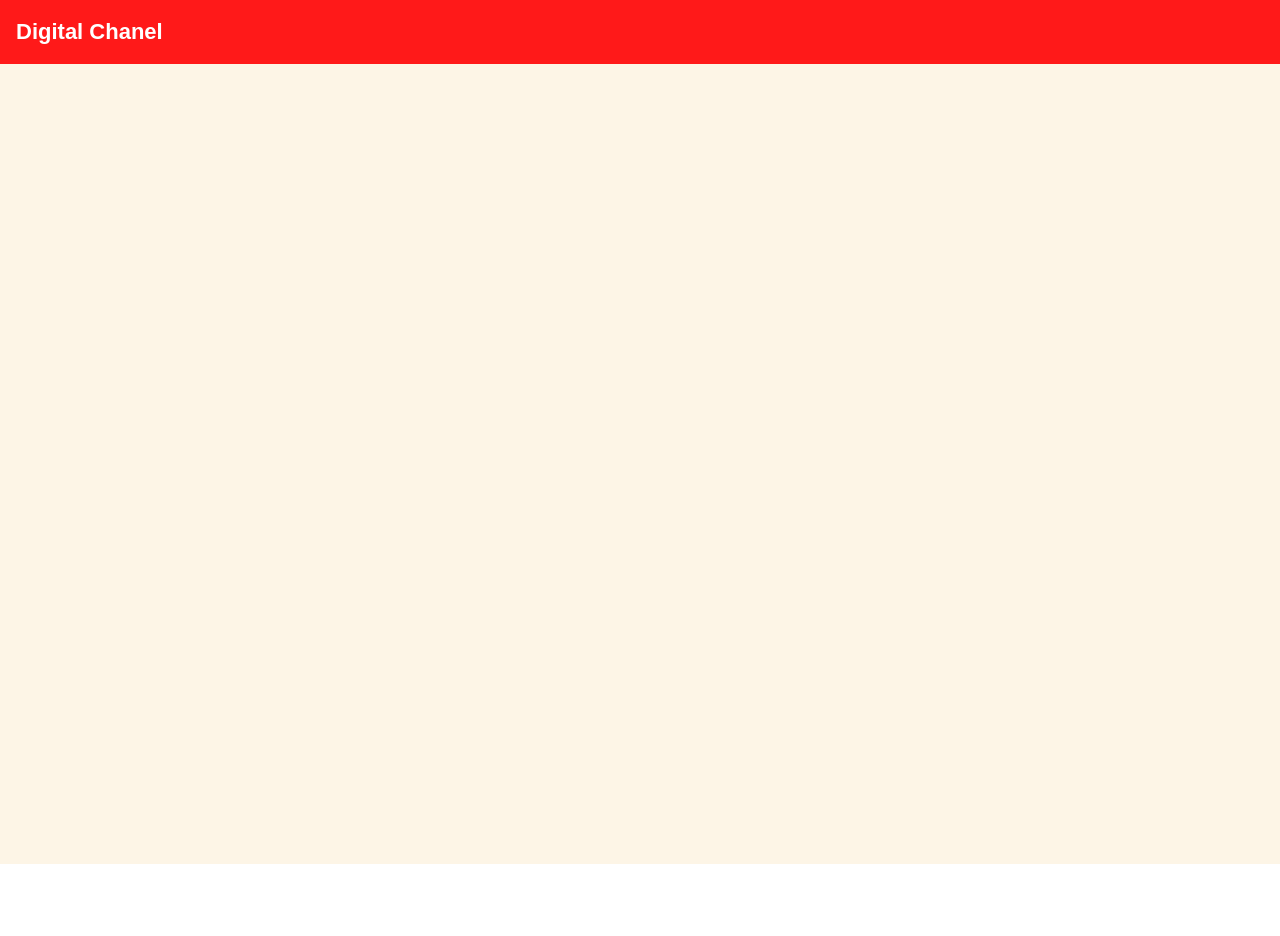
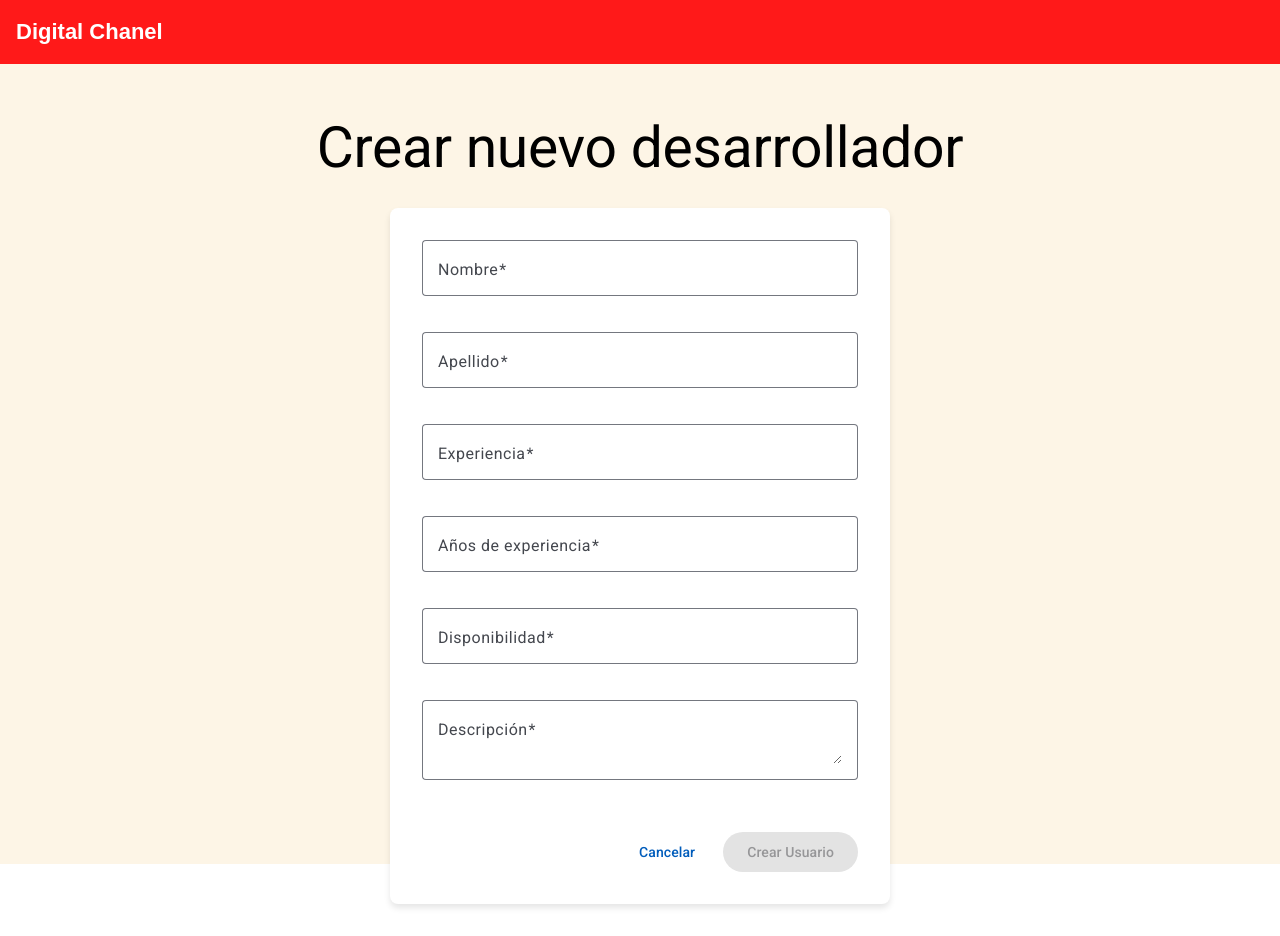
Before and after one commit to Escalpilinido/digital-channel, an Angular app: page /user-create in a window 1280 px wide. Before the commit the page ends 864 px from the top, so only its background shows below. Built offline with nearby package versions, Linux system fonts and the light colour scheme.

Commit message:
feat: create user

```diff
--- a/src/app/pages/user-Info/user-info.component.html
+++ b/src/app/pages/user-Info/user-info.component.html
@@ -1,6 +1,6 @@
 <article class="user-info">
     <section class="actions">
-        <button mat-flat-button color="primary" (click)="goToCreateUser()">Agregar desarrollador</button>
+        <button mat-flat-button color="primary" [routerLink]="['/user-create']">Agregar desarrollador</button>
         <button mat-stroked-button color="secondary" (click)="exportToExcel()">Exportar a excel</button>
     </section>
     <section class="table-container">
--- a/src/app/pages/user-Info/user-info.component.ts
+++ b/src/app/pages/user-Info/user-info.component.ts
@@ -7,7 +7,7 @@ import { MatTableModule } from '@angular/material/table';
 import { MatButtonModule } from '@angular/material/button';
 import { MatPaginatorModule } from '@angular/material/paginator';
 import * as XLSX from 'xlsx';
-import { Router, RouterModule } from '@angular/router';
+import { RouterModule } from '@angular/router';
 import { UsersService } from '../../services/users';
 import { first } from 'rxjs';
 
@@ -20,7 +20,6 @@ import { first } from 'rxjs';
 })
 export class UserInfoComponent implements AfterViewInit {
   private usersService = inject(UsersService);
-  private router = inject(Router);
 
   displayedColumns: string[] = ['name', 'surname', 'seniority', 'years', 'availability'];
   dataSource = new MatTableDataSource<UserData>(usersData);
@@ -54,8 +53,4 @@ export class UserInfoComponent implements AfterViewInit {
     /* Download Excel */
     XLSX.writeFile(wb, 'Usuarios_DigitalChanel.xlsx');
   }
-
-  goToCreateUser() {
-    this.router.navigate(['/user-create']);
-  }
 }
--- a/src/app/pages/user-create/user-create.component.html
+++ b/src/app/pages/user-create/user-create.component.html
@@ -0,0 +1,43 @@
+<article class="container">
+    <h1>Crear nuevo desarrollador</h1>
+    <section class="form-container">
+        <form [formGroup]="formNewUser">
+            <mat-form-field appearance="outline">
+                <mat-label>Nombre</mat-label>
+                <input matInput formControlName="name" placeholder="Ej. Juan">
+            </mat-form-field>
+
+            <mat-form-field appearance="outline">
+                <mat-label>Apellido</mat-label>
+                <input matInput formControlName="surname" placeholder="Ej. Pérez">
+            </mat-form-field>
+
+            <mat-form-field appearance="outline">
+                <mat-label>Experiencia</mat-label>
+                <input matInput formControlName="seniority" placeholder="Ej. Senior">
+            </mat-form-field>
+
+            <mat-form-field appearance="outline">
+                <mat-label>Años de experiencia</mat-label>
+                <input matInput type="number" formControlName="years" placeholder="Ej. 5">
+            </mat-form-field>
+
+            <mat-form-field appearance="outline">
+                <mat-label>Disponibilidad</mat-label>
+                <input matInput formControlName="availability" placeholder="Ej. Inmediata o true/false">
+            </mat-form-field>
+
+            <mat-form-field appearance="outline">
+                <mat-label>Descripción</mat-label>
+                <textarea matInput formControlName="descripcion"
+                    placeholder="Cuenta un poco sobre el perfil..."></textarea>
+            </mat-form-field>
+
+            <section class="actions">
+                <button mat-button type="button" [routerLink]="['/user-info']">Cancelar</button>
+                <button mat-flat-button color="primary" [disabled]="formNewUser.invalid" (click)="saveUser()">Crear
+                    Usuario</button>
+            </section>
+        </form>
+    </section>
+</article>
--- a/src/app/pages/user-create/user-create.component.scss
+++ b/src/app/pages/user-create/user-create.component.scss
@@ -0,0 +1,32 @@
+.container {
+    display: flex;
+    flex-direction: column;
+    align-items: center;
+    padding: 2rem;
+}
+
+.form-container {
+    width: 100%;
+    max-width: 500px;
+    background: white;
+    padding: 2rem;
+    border-radius: 8px;
+    box-shadow: 0 4px 6px rgba(0, 0, 0, 0.1);
+}
+
+form {
+    display: flex;
+    flex-direction: column;
+    gap: 1rem;
+}
+
+mat-form-field {
+    width: 100%;
+}
+
+.actions {
+    display: flex;
+    justify-content: flex-end;
+    gap: 1rem;
+    margin-top: 1rem;
+}
--- a/src/app/pages/user-create/user-create.component.ts
+++ b/src/app/pages/user-create/user-create.component.ts
@@ -1,10 +1,14 @@
 import { Component, inject } from "@angular/core";
-import { FormBuilder, Validators } from "@angular/forms";
+import { FormBuilder, ReactiveFormsModule, Validators } from "@angular/forms";
+import { MatFormFieldModule } from "@angular/material/form-field";
+import { MatInputModule } from "@angular/material/input";
+import { MatButtonModule } from "@angular/material/button";
+import { RouterLink, RouterModule } from "@angular/router";
 
 @Component({
     selector: 'app-user-create',
     standalone: true,
-    imports: [],
+    imports: [MatFormFieldModule, MatInputModule, MatButtonModule, ReactiveFormsModule, RouterModule],
     templateUrl: './user-create.component.html',
     styleUrl: './user-create.component.scss',
 })
@@ -12,11 +16,17 @@ export class UserCreateComponent {
     private fb = inject(FormBuilder)
 
     formNewUser = this.fb.group({
-        name: ['', Validators.required],
+        name: ['', [Validators.required]],
         surname: ['', Validators.required],
         seniority: ['', Validators.required],
         years: ['', Validators.required],
         availability: ['', Validators.required],
-        description: ['', Validators.required],
+        descripcion: ['', Validators.required],
     })
+
+    saveUser() {
+        if (this.formNewUser.valid) {
+            console.log(this.formNewUser.value);
+        }
+    }
 }
--- a/src/app/pages/user-details/user-details.component.html
+++ b/src/app/pages/user-details/user-details.component.html
@@ -1,9 +1,18 @@
 <article>
     <h1>Detalle del usuario</h1>
-    <p>Nombre: {{user.name}}</p>
-    <p>Apellido: {{user.surname}}</p>
-    <p>Experiencia: {{user.seniority}}</p>
-    <p>Años: {{user.years}}</p>
-    <p>Disponibilidad: {{user.availability}}</p>
-    <p>Descripción: {{user.descripcion}}</p>
+
+    <mat-card appearance="outlined">
+        <mat-card-header>
+            <mat-card-title> Nombre: {{user.name}} {{user.surname}}</mat-card-title>
+            <mat-card-subtitle>Experiencia: {{user.seniority}}</mat-card-subtitle>
+        </mat-card-header>
+        <mat-card-content>
+            <p>Años: {{user.years}}</p>
+            <p>Disponibilidad: {{user.availability ? 'Disponible' : 'No disponible'}}</p>
+            <p>Descripción: {{user.descripcion}}</p>
+        </mat-card-content>
+        <mat-card-actions>
+            <button mat-stroked-button color="primary">Enviar correo</button>
+        </mat-card-actions>
+    </mat-card>
 </article>
--- a/src/app/pages/user-details/user-details.component.ts
+++ b/src/app/pages/user-details/user-details.component.ts
@@ -1,11 +1,12 @@
 import { ChangeDetectionStrategy, Component, inject } from '@angular/core';
-import { UserData } from '../../../assets/users.mock';
 import { Router } from '@angular/router';
+import { MatCardModule } from '@angular/material/card';
+import { MatButtonModule } from '@angular/material/button';
 
 @Component({
   selector: 'app-user-details',
   standalone: true,
-  imports: [],
+  imports: [MatCardModule, MatButtonModule],
   templateUrl: './user-details.component.html',
   styleUrl: './user-details.component.scss',
   changeDetection: ChangeDetectionStrategy.OnPush,
--- a/src/assets/users.mock.ts
+++ b/src/assets/users.mock.ts
@@ -40,7 +40,7 @@ export const usersData = [
         "descripcion": "Desarrolladora front-end centrada en buenas prácticas de UX y accesibilidad."
     },
     {
-        "name": "Pedro",
+        "name": "Juan",
         "surname": "Sánchez",
         "seniority": "senior",
         "years": 10,
```
